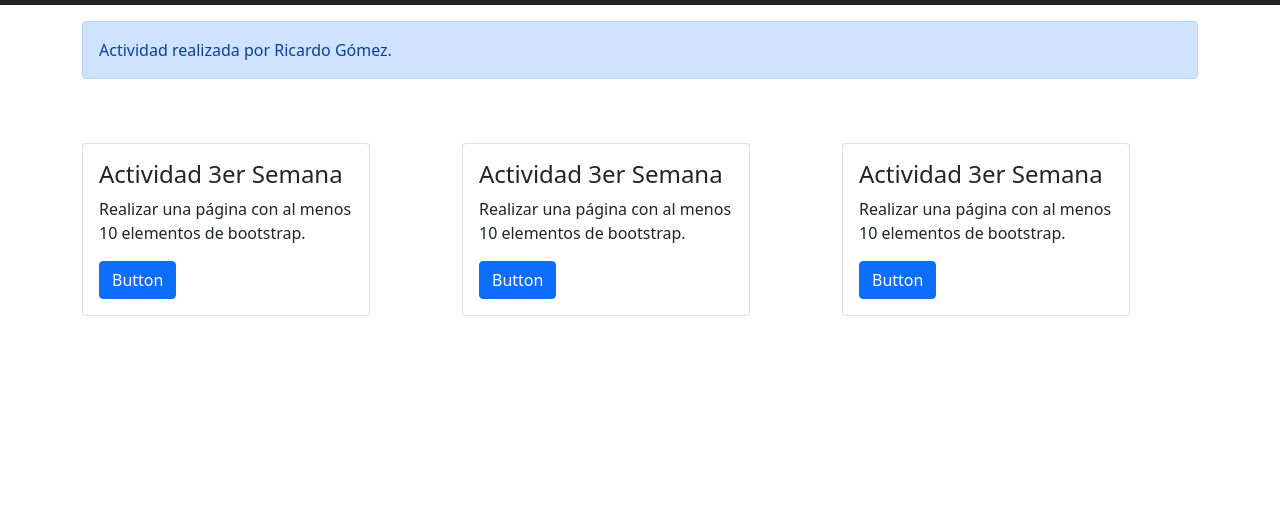
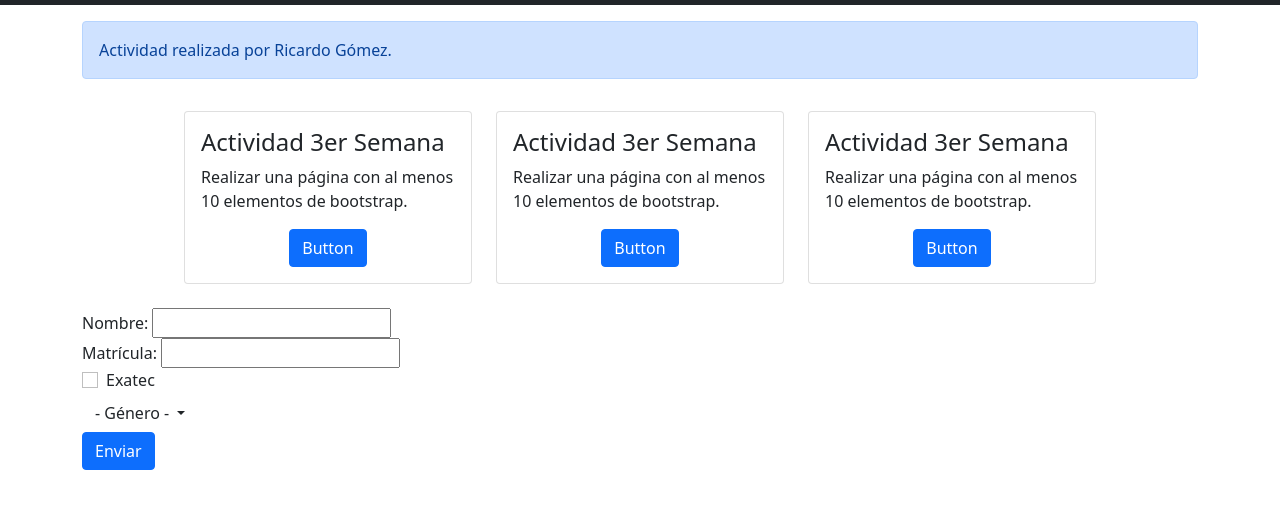
Before and after one commit to RicarlOz/Bootstrap-Test, a plain HTML site: page index.html in a window 1280 px wide. Shown: the part 51-560 px from the top of the page. Drawn offline with nearby package versions, Linux system fonts and the light colour scheme.

Commit message:
Added form

```diff
--- a/index.html
+++ b/index.html
@@ -40,41 +40,47 @@
     </div>
   </div>
 
-  <div class="container">
+  <div class="container d-flex justify-content-center">
     <div class="row">
 
       <div class="col">
-        <div class="card mt-5" style="width: 18rem;">
+        <div class="card mt-3" style="width: 18rem;">
           <div class="card-body">
             <h4 class="card-title">
               Actividad 3er Semana
             </h4>
             <p class="card-text">Realizar una página con al menos 10 elementos de bootstrap.</p>
-            <a href="#" class="btn btn-primary">Button</a>
+            <div class="container d-flex justify-content-center">
+              <a href="#" class="btn btn-primary">Button</a>
+            </div>
           </div>
         </div>
       </div>
 
       <div class="col">
-        <div class="card mt-5" style="width: 18rem;">
+        <div class="card mt-3" style="width: 18rem;">
           <div class="card-body">
             <h4 class="card-title">
               Actividad 3er Semana
             </h4>
             <p class="card-text">Realizar una página con al menos 10 elementos de bootstrap.</p>
-            <a href="#" class="btn btn-primary">Button</a>
+            <div class="container d-flex justify-content-center">
+              <a href="#" class="btn btn-primary">Button</a>
+            </div>
           </div>
         </div>
       </div>
 
       <div class="col">
-        <div class="card mt-5" style="width: 18rem;">
+        <div class="card mt-3" style="width: 18rem;">
           <div class="card-body">
             <h4 class="card-title">
               Actividad 3er Semana
             </h4>
             <p class="card-text">Realizar una página con al menos 10 elementos de bootstrap.</p>
-            <a href="#" class="btn btn-primary">Button</a>
+            <div class="container d-flex justify-content-center">
+              <a href="#" class="btn btn-primary">Button</a>
+            </div>
           </div>
         </div>
       </div>
@@ -82,6 +88,34 @@
     </div>
   </div>
 
+  <div class="container mt-4">
+    <form>
+      <div class="form-group">
+        <label for="Nombre">Nombre:</label>
+        <input type="text" name="Nombre" id="name">
+      </div>
+      <div class="form-group">
+        <label for="Matricula">Matrícula:</label>
+        <input type="text" name="Matricula" id="id">
+      </div>
+      <div class="form-check">
+        <label class="form-check-label" for="Exatec">Exatec</label>
+        <input type="Exatec" class="form-check-input" id="checkbox">
+      </div>
+      <div class="dropdown">
+        <button class="btn dropdown-toggle" type="button" id="dropdownMenuButton" data-toggle="dropdown">
+          - Género -
+        </button>
+        <div class="dropdown-menu" aria-labelledby="dropdownMenuButton">
+          <a class="dropdown-item" href="#">Maculino</a>
+          <a class="dropdown-item" href="#">Femenino</a>
+          <a class="dropdown-item" href="#">Otro</a>
+        </div>
+      </div>
+      <button type="submit" class="btn btn-primary">Enviar</button>
+    </form>
+  </div>
+
 </body>
 
 </html>
```
